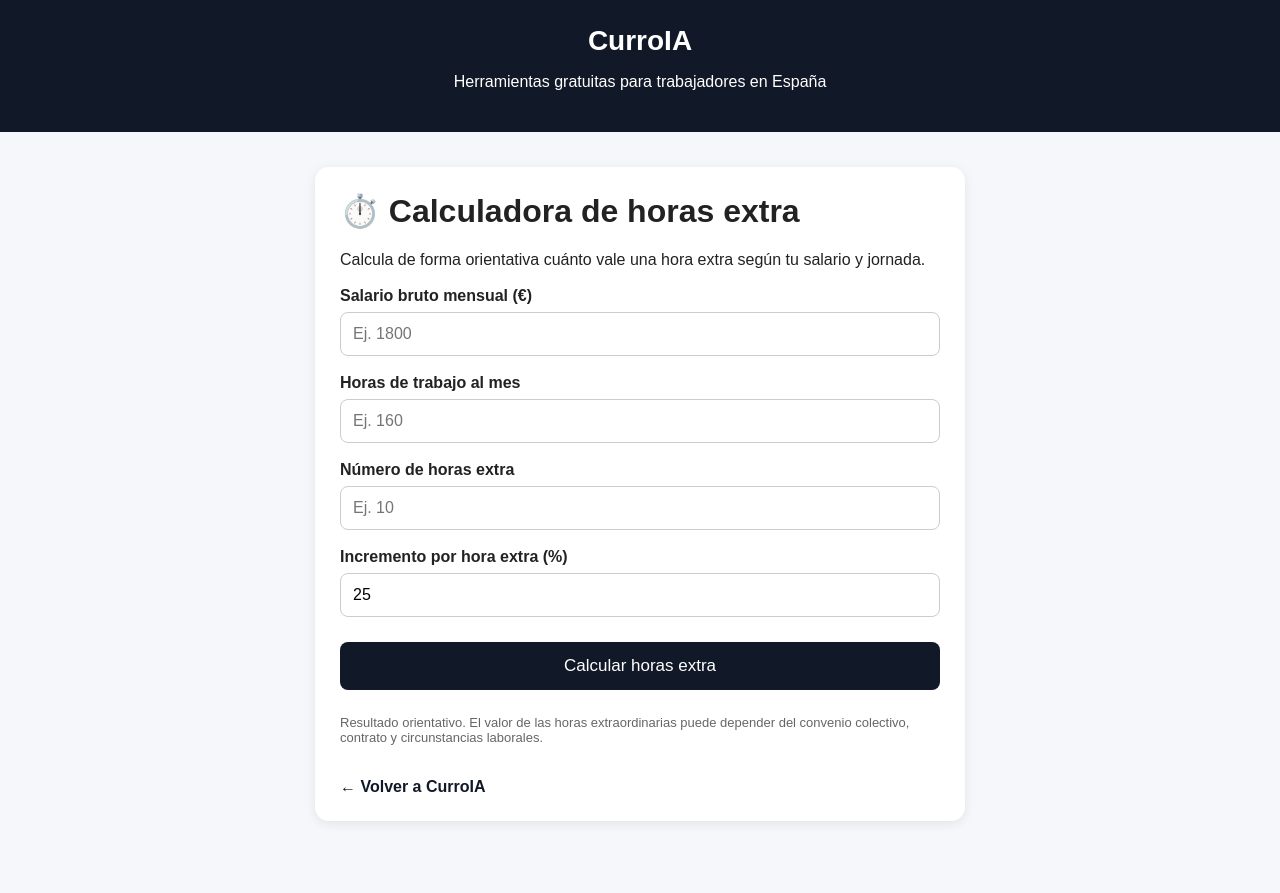
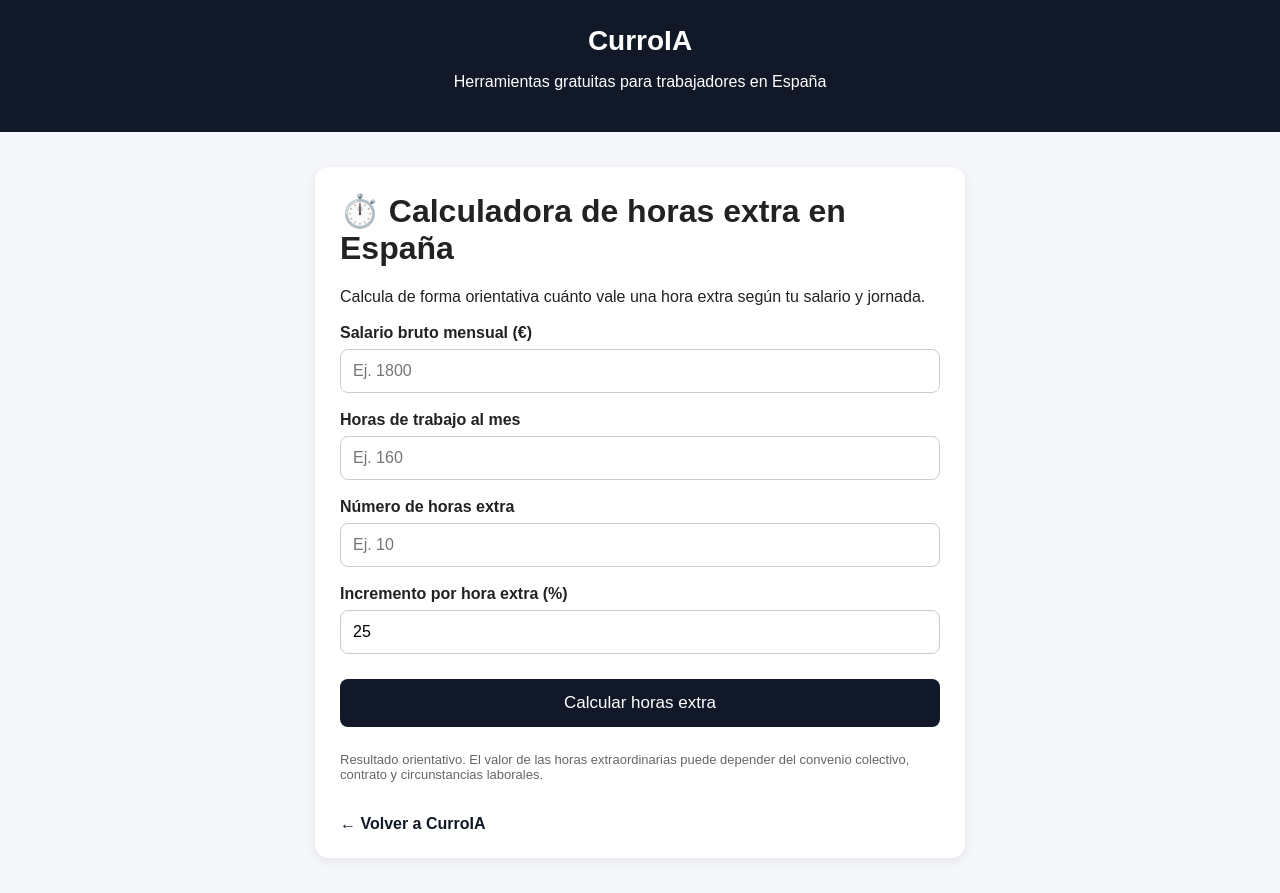
Before and after one commit to Kenufo/CurroIA, a plain HTML site: page calculadora-horas-extra/index.html in a window 1280 px wide. Before the commit the page ends 856 px from the top, so only its background shows below. Drawn offline with Linux system fonts and the light colour scheme.

Commit message:
Update title to specify location for calculator

```diff
--- a/calculadora-horas-extra/index.html
+++ b/calculadora-horas-extra/index.html
@@ -104,7 +104,7 @@
 
 <div class="container">
 
-<h1>⏱️ Calculadora de horas extra</h1>
+<h1>⏱️ Calculadora de horas extra en España</h1>
 
 <p>
 Calcula de forma orientativa cuánto vale una hora extra según tu salario y jornada.
```
